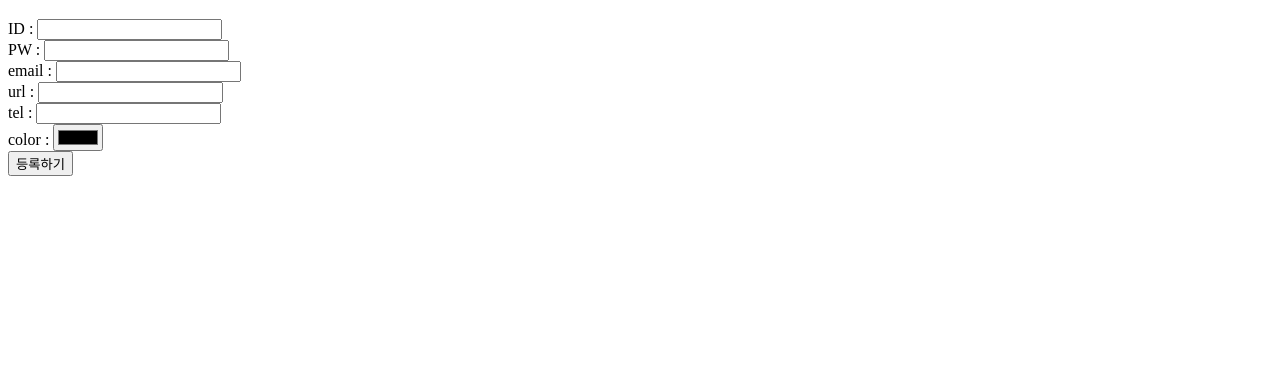
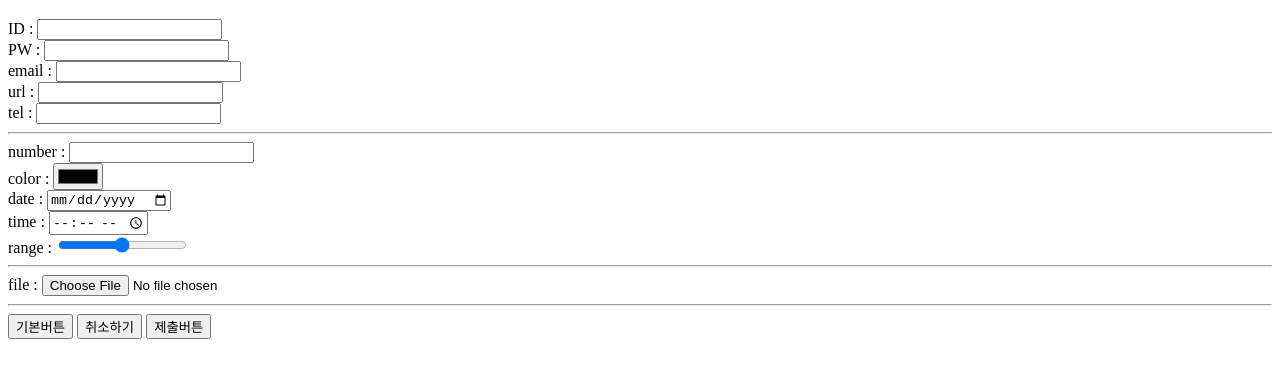
Before and after one commit to ALOHA-CLASS/MSA9_WEB, a plain HTML site: page HTML/03_입력양식태그/02_입력타입.html in a window 1280 px wide. Shown: the part 70-448 px from the top of the page. Drawn offline with Linux system fonts and the light colour scheme.

Commit message:
입력 타입 예시 코드 추가

```diff
--- a/HTML/03_입력양식태그/02_입력타입.html
+++ b/HTML/03_입력양식태그/02_입력타입.html
@@ -14,8 +14,18 @@
         email   : <input type="email" name="email"> <br>
         url     : <input type="url" name="url"> <br>
         tel     : <input type="tel" name="tel"> <br>
+        <hr>
+        number  : <input type="number" name="number"> <br>
         color   : <input type="color" name="color"> <br>
-        <input type="submit" value="등록하기">
+        date   : <input type="date" name="date"> <br>
+        time   : <input type="time" name="time"> <br>
+        range   : <input type="range" name="range"> <br>
+        <hr>
+        file   : <input type="file" name="file"> <br>
+        <hr>
+        <input type="button" value="기본버튼">
+        <input type="reset" value="취소하기">
+        <input type="submit" value="제출버튼">
     </form>
 
 </body>
```
